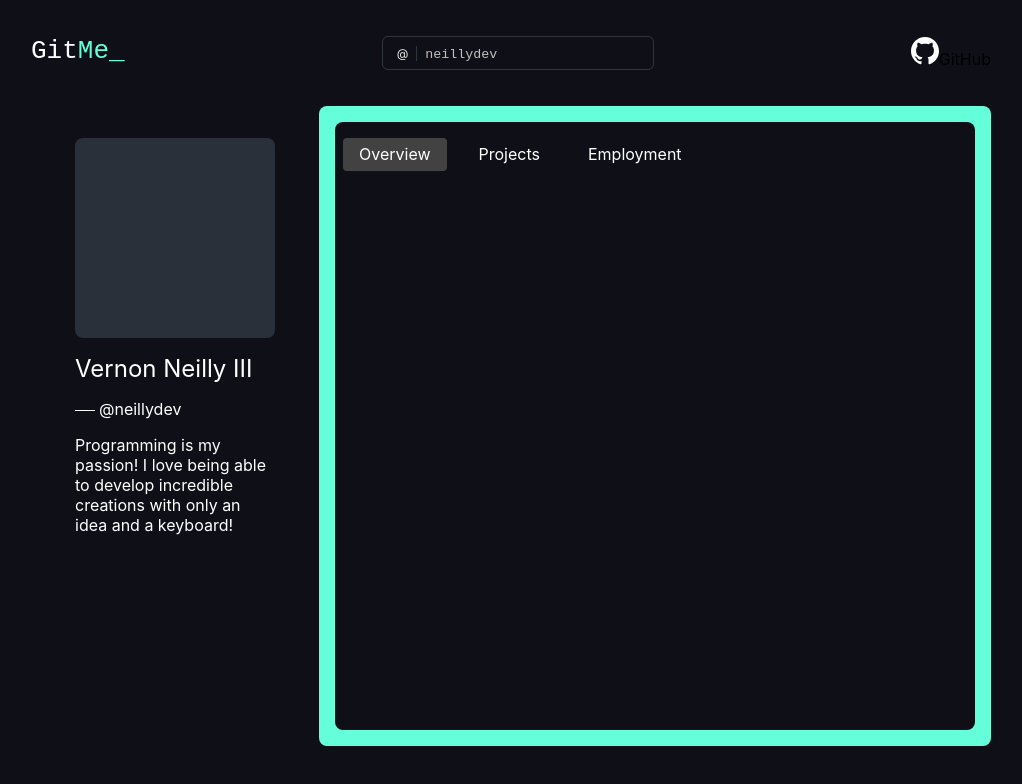
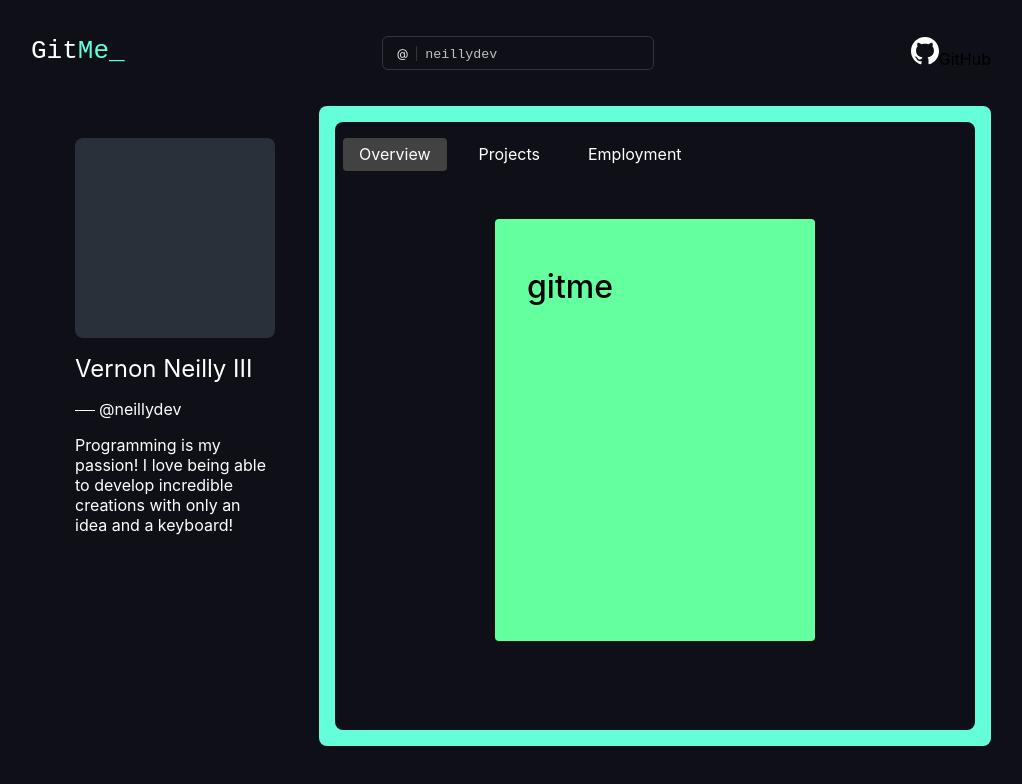
Before and after one commit to neillydev/gitme, a Next.js app: page /1 in a window 1280 px wide. Shown: the top 784 px of the page, without its empty margins (129-1151 px from the left). Built offline with nearby package versions, Linux system fonts and the light colour scheme.

Commit message:
create project outline in overview tab

```diff
--- a/pages/[user_id].tsx
+++ b/pages/[user_id].tsx
@@ -24,9 +24,11 @@ const Portfolio = () => {
       <div className={styles.portfolioRight}>
         <div className={styles.portfolioWrapper}>
           <Tabs />
-          <div className={styles.featuredSection}></div>
-          <div className={styles.projectsSection}>
-            <Project />
+          {/* <div className={styles.featuredSection}></div> */}
+          <div className={styles.portfolioContent}>
+            <div className={styles.projectsSection}>
+              <Project />
+            </div>
           </div>
         </div>
       </div>
--- a/pages/components/Project.tsx
+++ b/pages/components/Project.tsx
@@ -5,9 +5,12 @@ import styles from '../../styles/Project.module.scss';
 const Project = () => {
   return (
     <div className={styles.projContainer}>
-        <div className={styles.project}>
+      <div className={styles.projHeader}>
+        <h1>gitme</h1>
+      </div>
+      <div className={styles.project}>
 
-        </div>
+      </div>
     </div>
   )
 }
--- a/styles/Portfolio.module.scss
+++ b/styles/Portfolio.module.scss
@@ -46,7 +46,7 @@
 .portfolioImg {
     width: 200px;
     height: 200px;
-    background-color: $gray;
+    background-color: $gray ;
     border-radius: 8px;
 }
 
@@ -88,4 +88,16 @@
     height: 100%;
     background-color: #0f1017;
     border-radius: 8px;
+    overflow: hidden;
 }
+
+.projectsSection {
+    padding: 2rem 10rem;
+    height: 80%;
+
+}
+
+.portfolioContent {
+    width: 100%;
+    height: 100%;
+}
--- a/styles/Project.module.scss
+++ b/styles/Project.module.scss
@@ -1,10 +1,22 @@
 @import 'colors';
+@import 'fonts';
 
 .projContainer {
     display: flex;
     width: 100%;
-    height: auto;
-    padding-left: 24px;
-    padding-right: 24px;
+    height: 100%;
+    background-color: $green;
+    border-radius: 4px;
+}
+
+.projHeader {
+    padding: 3rem 2rem;
+    font-family: $base-font;
+    h1{
+        font-weight: 500;
+    }
+}
+
+.project {
 
 }
```
